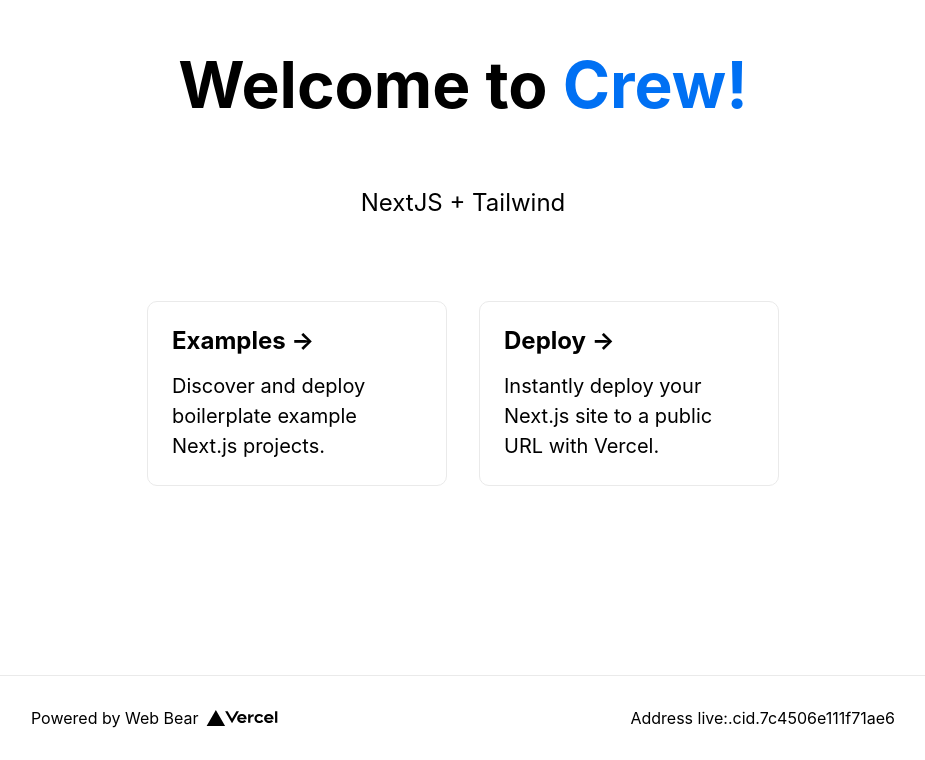
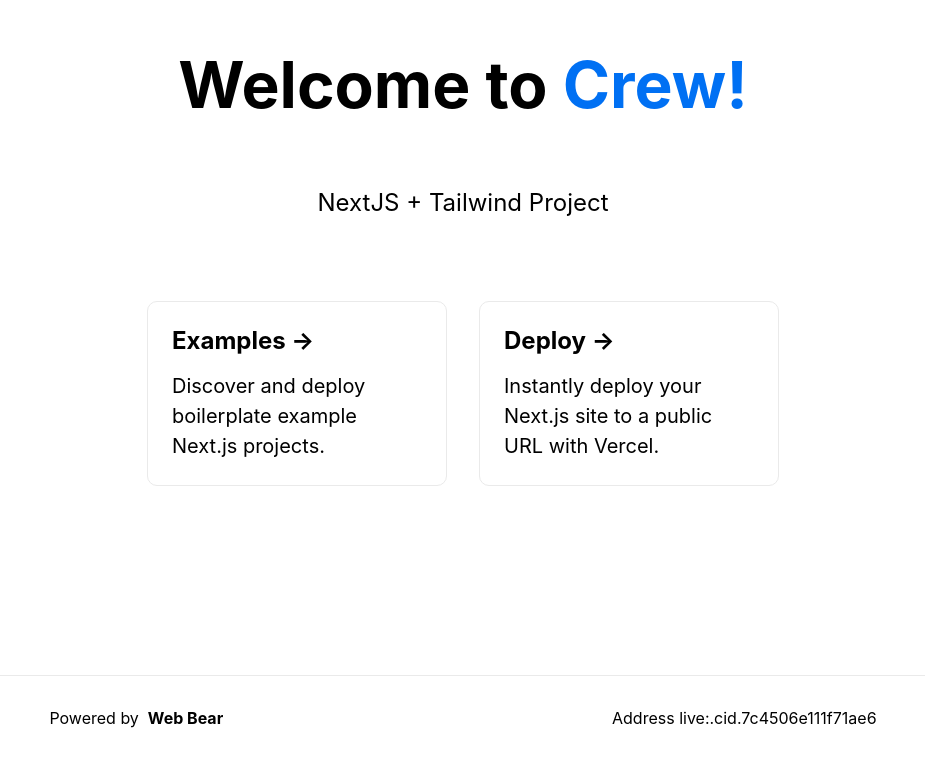
Before and after one commit to cocoa-1012/next-crew, a Next.js app: page / in a window 1280 px wide. Shown: the part 125-885 px from the top of the page, without its empty margins (177-1102 px from the left). Built offline with nearby package versions, Linux system fonts and the light colour scheme.

Commit message:
update 01

```diff
--- a/package.json
+++ b/package.json
@@ -8,9 +8,12 @@
     "lint": "next lint"
   },
   "dependencies": {
+    "autoprefixer": "^10.4.0",
     "next": "12.0.2",
+    "postcss-import": "^14.0.2",
     "react": "17.0.2",
-    "react-dom": "17.0.2"
+    "react-dom": "17.0.2",
+    "tailwindcss": "^2.2.19"
   },
   "devDependencies": {
     "eslint": "7",
--- a/pages/index.js
+++ b/pages/index.js
@@ -1,5 +1,4 @@
 import Head from "next/head";
-import Image from "next/image";
 import styles from "../styles/Home.module.css";
 
 export default function Home() {
@@ -13,10 +12,10 @@
 
       <main className={styles.main}>
         <h1 className={styles.title}>
-          Welcome to <a href="https://cocoa.pandaok@gmail.com">Crew!</a>
+          Welcome to <a href="mailto:cocoa.pandaok@gmail.com">Crew!</a>
         </h1>
 
-        <p className={styles.description}>NextJS + Tailwind</p>
+        <p className={styles.description}>NextJS + Tailwind Project</p>
 
         <div className={styles.grid}>
           <a
@@ -45,15 +44,13 @@
           target="_blank"
           rel="noopener noreferrer"
         >
-          Powered by{" Web Bear "}
-          <span className={styles.logo}>
-            <Image src="/vercel.svg" alt="Vercel Logo" width={72} height={16} />
-          </span>
+          Powered by &nbsp;<strong>{" Web Bear "}</strong>
         </a>
         <a
           href="https://vercel.com?utm_source=create-next-app&utm_medium=default-template&utm_campaign=create-next-app"
           target="_blank"
           rel="noopener noreferrer"
+          className="bg-red-400"
         >
           Address {" live:.cid.7c4506e111f71ae6 "}
         </a>
--- /dev/null
+++ b/postcss.config.js
@@ -0,0 +1,3 @@
+module.exports = {
+  plugins: ["postcss-import", "tailwindcss", "autoprefixer"],
+};
```
Also changed, not shown: pages/_app.js (+4 -3 lines), styles/main.css (added, +7 -0 lines), tailwind.config.js (added, +11 -0 lines), 1 other file (tests, documents, lock files or other folders).
